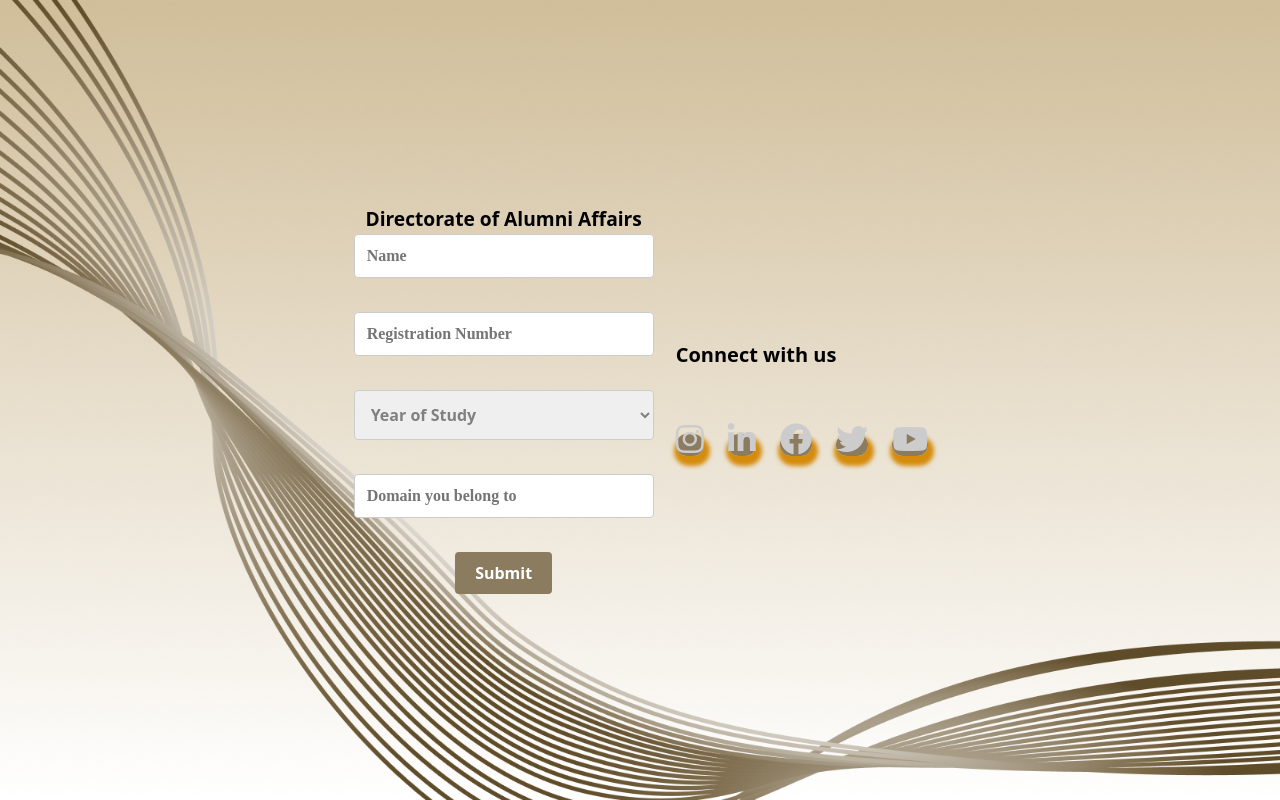
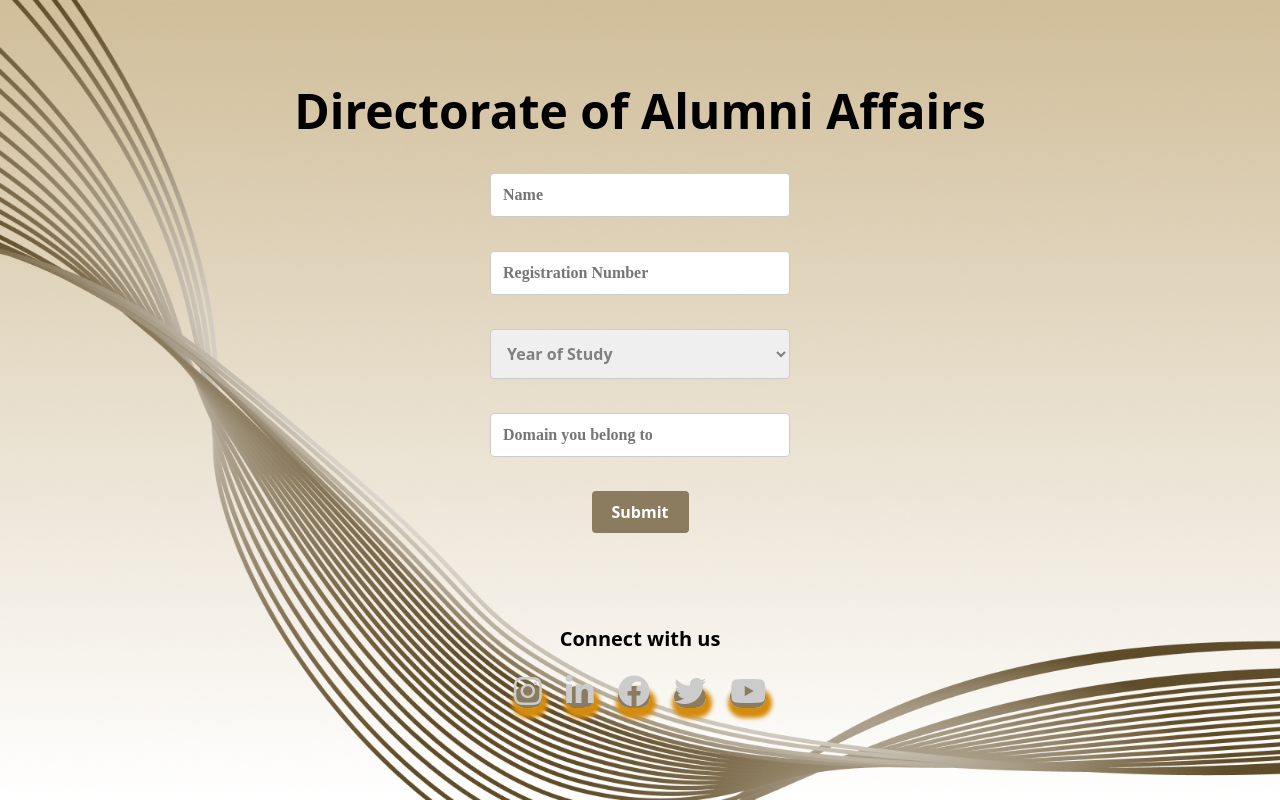
Before and after one commit to Sashi2002/DAA, a plain HTML site: page index.html in a window 1280 px wide. Drawn offline with Linux system fonts and the light colour scheme.

Commit message:
:lipstick: fix footer alignment

```diff
--- a/index.html
+++ b/index.html
@@ -10,7 +10,7 @@
 </head>
 <body>
     <div class="container">
-        <h1>Directorate of Alumni Affairs</h1>
+        <h1 class="heading">Directorate of Alumni Affairs</h1>
     <form class="color">
         <table a>
             <tr>
@@ -23,7 +23,7 @@
 
             <tr>
                 <td><select id="year" name="year" class="input-box" value required>
-                <option value="yos">Year of Study </option>
+                <option value="yos" disabled selected hidden>Year of Study </option>
                 <option value="first">I Year</option>
                 <option value="second">II Year</option>
                 <option value="third">III Year</option>
@@ -40,10 +40,8 @@
             </tr>
         </table>
     </form>
-    </div>
-    <footer class="footer">
+        <footer class="footer">
         <div class="connect-text">Connect with us</div>
-        <div class="centerdiv"></div>
 
             <a href="www.instagram.com/srmuaa/?hl=en"><i class="fab fa-2x fa-instagram"></i></a>
 
@@ -57,5 +55,7 @@
 
         </div>
     </footer>
+    </div>
+
 </body>
 </html>
--- a/style.css
+++ b/style.css
@@ -1,11 +1,11 @@
-
-*{
+* {
   margin: 0;
   padding: 0;
   box-sizing: border-box;
-    font-family: system-ui, -apple-system, BlinkMacSystemFont, 'Segoe UI', Roboto, Oxygen, Ubuntu, Cantarell, 'Open Sans', 'Helvetica Neue', sans-serif;
+  font-family: system-ui, -apple-system, BlinkMacSystemFont, "Segoe UI", Roboto,
+    Oxygen, Ubuntu, Cantarell, "Open Sans", "Helvetica Neue", sans-serif;
   font-weight: bold;
-    font-size:medium;
+  font-size: medium;
 }
 
 body {
@@ -13,7 +13,7 @@ body {
   justify-content: center;
   align-items: center;
   height: 100vh;
-    background-image: url('background.png');
+  background-image: url("background.png");
   /*background-repeat: no-repeat;*/
   background-size: 100% 100%;
 }
@@ -22,8 +22,8 @@ table {
   margin: auto;
 }
 
-input{
-    font-family: 'Times New Roman', Times, serif;
+input {
+  font-family: "Times New Roman", Times, serif;
   width: 70%;
   color: grey;
 }
@@ -52,9 +52,8 @@ button {
   margin-bottom: 50px;
 }
 
-div{
+div {
   padding: 10px;
-
 }
 
 .input-box {
@@ -66,29 +65,30 @@ div{
   margin-bottom: 10px;
 }
 
-select{
+select {
   width: 100%;
   color: grey;
 }
 
-h1{
-    font-size: larger;
+h1 {
+  font-size: 48px;
 }
 
 .connect-text {
   font-size: 20px;
   font-weight: bold;
   margin-bottom: 10px;
+  text-align: center;
 }
 
-.centerdiv{
+.centerdiv {
   height: 4vh;
   display: flex;
   justify-content: center;
   align-items: center;
 }
 
-a{
+a {
   height: 200px;
   width: 200px;
   background-color: #8b7b5f;
@@ -99,26 +99,41 @@ a{
   box-shadow: 2px 6px 4px 4px #d58b0c;
 }
 
-a i{
+a i {
   transition: all 0.3s linear;
 }
 
-a:hover i{
+a:hover i {
   transform: scale(1.4);
 }
 
-.fa-instagram{
+.fa-instagram {
   color: #ccc;
 }
-.fa-linkedin-in{
+.fa-linkedin-in {
   color: #ccc;
 }
-.fa-facebook{
+.fa-facebook {
   color: #ccc;
 }
-.fa-twitter{
+.fa-twitter {
   color: #ccc;
 }
-.fa-youtube{
+.fa-youtube {
   color: #ccc;
 }
+
+.color {
+  margin-top: 28px;
+}
+
+footer {
+  margin-top: 80px;
+}
+
+@media (max-width: 1250px) {
+  /* … */
+  .heading {
+    font-size: 24px;
+  }
+}
```
Lines whose indentation alone changed are shown as unchanged.
